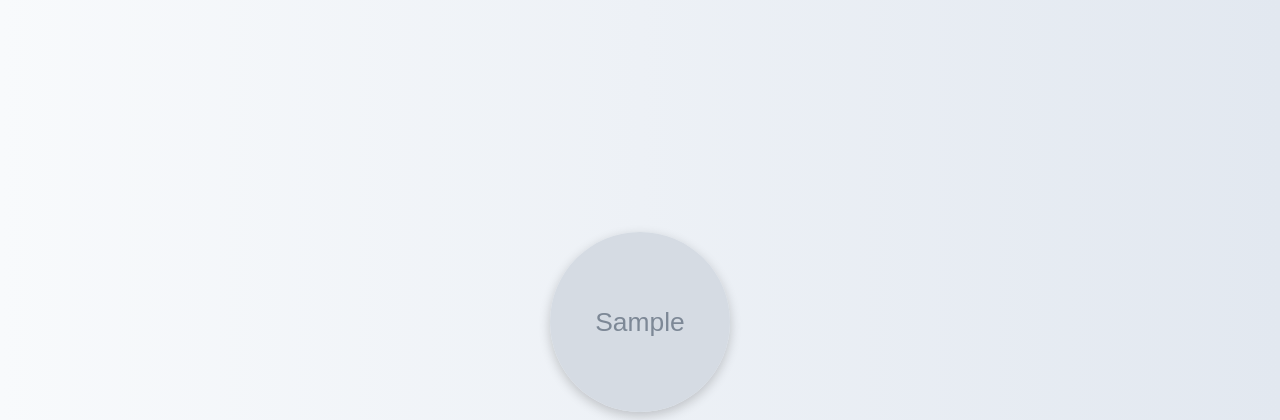
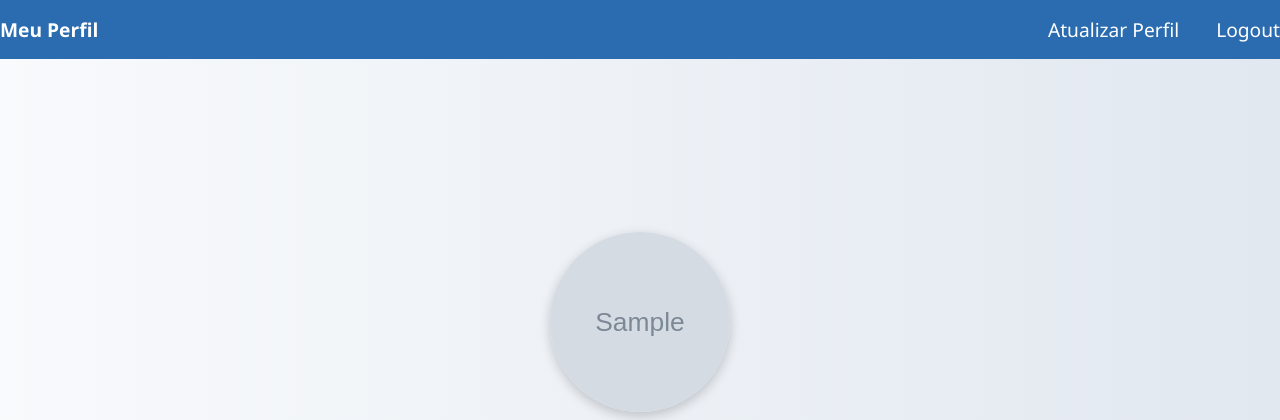
Before and after one commit to MarivaldoDev/chat_tempo_real, a Django app: a page that uses app/templates/profiles/profile.html in a window 1280 px wide. Shown: the top 420 px of the page. Run offline with Django 5.2, Linux system fonts and the light colour scheme; a user stored in the database is signed in; tables that the repository leaves empty hold one stand-in row (values such as "Sample post"); grey boxes marked "Sample" are stand-in pictures.

Commit message:
:up: usuário agora pode atualizar as informações do seu perfil

```diff
--- /dev/null
+++ b/app/templates/partials/_links.html
@@ -0,0 +1,4 @@
+{% load static %}
+<link rel="shortcut icon" href="{% static 'global/images/chat.ico' %}" type="image/x-icon">
+<link href="https://fonts.googleapis.com/css2?family=Inter:wght@400;700&display=swap" rel="stylesheet">
+<link rel="stylesheet" href="{% static 'global/css/register.css' %}">
--- /dev/null
+++ b/app/templates/partials/_register-form.html
@@ -0,0 +1,4 @@
+{% for field in form %}
+  {{ field }}
+{% endfor %}
+<div class="footer">Python + Django é muito massa 🚀</div>
--- a/app/templates/profiles/profile.html
+++ b/app/templates/profiles/profile.html
@@ -8,6 +8,13 @@
   <title>Perfil do Usuário</title>
 </head>
 <body>
+  <header>
+    <div class="header-left">Meu Perfil</div>
+    <div class="header-right">
+      <a href="{% url 'register_update' user.id %}">Atualizar Perfil</a>
+      <a href="{% url 'logout' %}">Logout</a>
+    </div>
+  </header>
   <div class="profile-container">
     {% if user_profile.image_profile %}
       <img src="{{ user_profile.image_profile.url }}" alt="Foto de perfil" class="profile-img" />
--- a/app/urls.py
+++ b/app/urls.py
@@ -5,6 +5,7 @@
 urlpatterns = [
     path('', views.home, name='home'),
     path('register/', views.register, name='register'),
+    path('register_update/<int:id>/', views.register_update, name='register_update'),
     path('chat/<str:room_name>/', views.room, name='room'),
     path('myprofile/<str:username>/', views.my_profile, name='my_profile'),
     path('logout/', views.logout_view, name='logout'),
--- a/app/views.py
+++ b/app/views.py
@@ -5,6 +5,7 @@
 from django.contrib import messages
 from .forms import UserForm, LoginForm
 from django.contrib.auth.decorators import login_required
+from django.contrib.auth import update_session_auth_hash
 import cowsay
 
 
@@ -51,6 +52,29 @@
 
 
 @login_required(login_url='home')
+def register_update(request, id: int):
+    user = get_object_or_404(User, id=id)
+    form = UserForm(instance=user)
+
+    if request.method == "POST":
+        form = UserForm(request.POST, request.FILES, instance=user)
+        if form.is_valid():
+            user = form.save(commit=False)
+            user.password = make_password(form.cleaned_data['password'])
+            user.save()
+            update_session_auth_hash(request, user)
+            messages.success(request, "Usuário atualizado com sucesso!")
+            print('ok')
+            return redirect('my_profile', username=user.username)
+
+        if form.errors:
+            for error in form.errors:
+                messages.error(request, form.errors[error])
+
+    return render(request, 'home/register_update.html', {'form': form, 'user': user})
+
+
+@login_required(login_url='home')
 def my_profile(request, username):
     user = get_object_or_404(User, username=username)
     print(user)
--- a/base_static/global/css/profile.css
+++ b/base_static/global/css/profile.css
@@ -31,3 +31,34 @@
     margin: 0 auto;
     padding: 0 1rem;
   }
+
+  header {
+    background-color: #2b6cb0;
+    color: white;
+    padding: 1rem 2rem;
+    width: 100%;
+    display: flex;
+    justify-content: space-between;
+    align-items: center;
+    font-size: 1.2rem;
+    font-family: 'Segoe UI', sans-serif;
+    position: absolute;
+    top: 0;
+    z-index: 1000;
+  }
+
+  .header-left {
+    font-weight: bold;
+    margin-right: 2rem;
+  }
+
+  .header-right a {
+    color: white;
+    margin-left: 2rem;
+    text-decoration: none;
+    font-weight: normal;
+  }
+
+  .header-right a:hover {
+    text-decoration: underline;
+  }
--- a/base_static/global/js/script.js
+++ b/base_static/global/js/script.js
@@ -6,7 +6,7 @@
 const typingIndicator = document.getElementById('typing-indicator'); // 👈 adicionado
 
 let typingTimer;
-const TYPING_INTERVAL = 3000;
+const TYPING_INTERVAL = 2000;
 
 const roomName = document.body.dataset.room || "sala123";
 const currentUserId = parseInt(document.body.dataset.userId);
--- a/project/settings.py
+++ b/project/settings.py
@@ -13,11 +13,11 @@
 # SECURITY WARNING: don't run with debug turned on in production!
 DEBUG = True
 
-ALLOWED_HOSTS = ['46df-2804-29b8-51a6-4541-a914-abc5-293f-66a0.ngrok-free.app']
-CSRF_TRUSTED_ORIGINS = [
+ALLOWED_HOSTS = ['*']
+""" CSRF_TRUSTED_ORIGINS = [
     'https://46df-2804-29b8-51a6-4541-a914-abc5-293f-66a0.ngrok-free.app'
 ]
-
+ """
 
 
 # Application definition
```
Also changed, not shown: app/forms.py (+8 -4 lines), app/templates/home/register_update.html (added, +20 -0 lines), app/templates/partials/_messages.html (added, +8 -0 lines).
